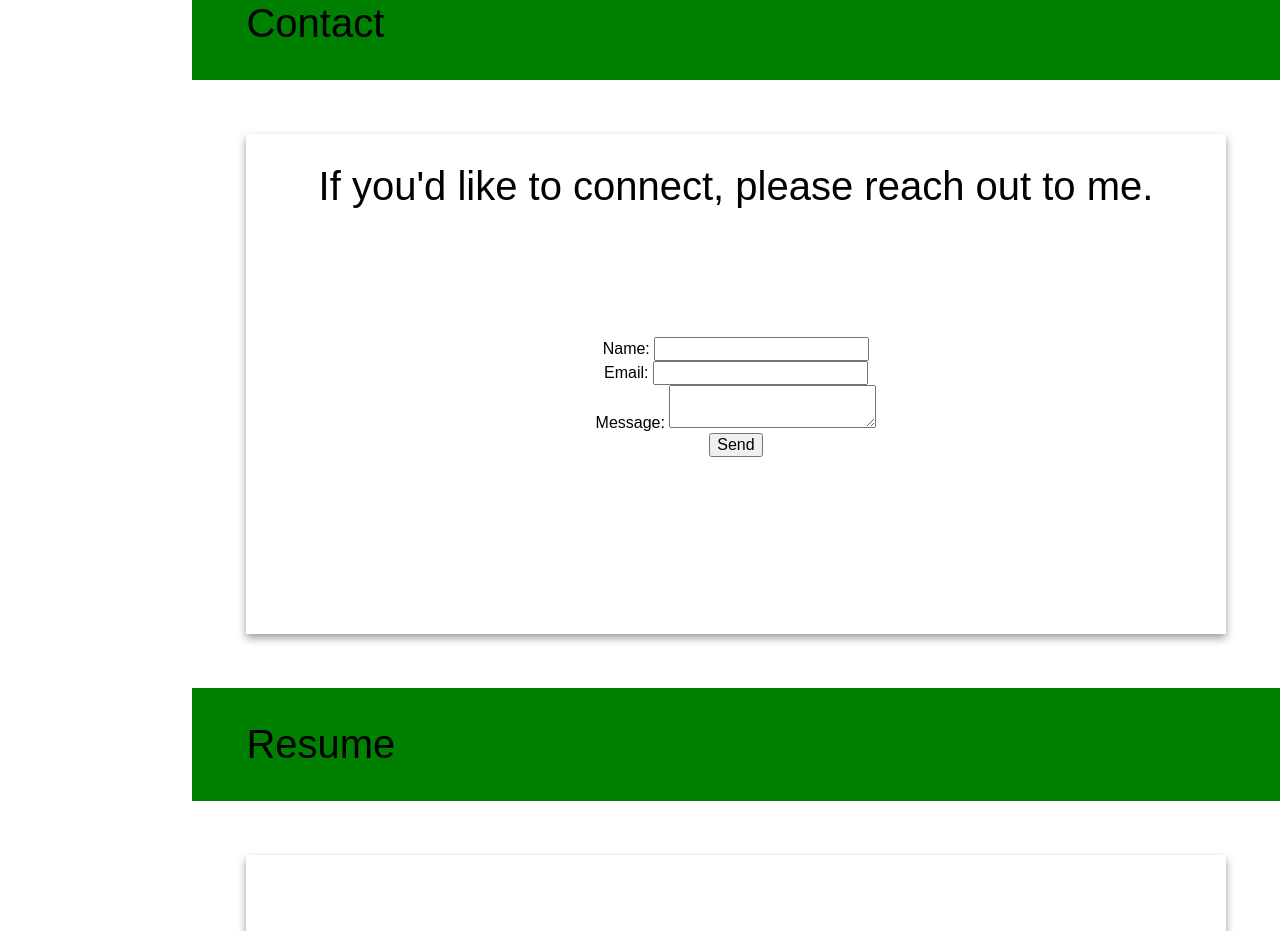
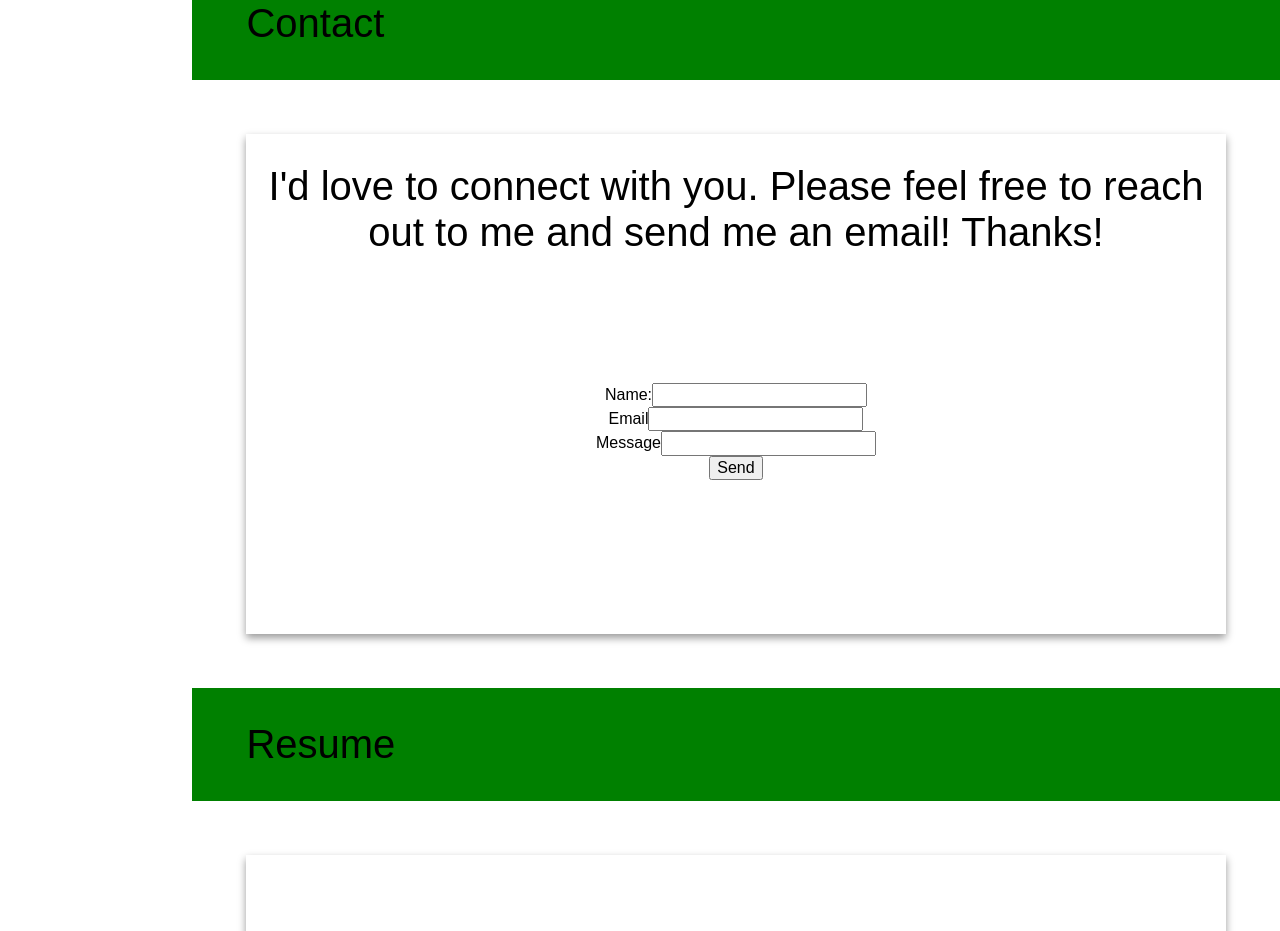
Before and after one commit to briansai/portfolio, a React app: page / in a window 1280 px wide. Shown: the part 3640-4571 px from the top of the page. Built offline with nearby package versions, Linux system fonts and the light colour scheme; the HTML template or start-up script is replaced by a standard one.

Commit message:
Implemented basic setup for contact email.

```diff
--- a/client/src/constants/constants.jsx
+++ b/client/src/constants/constants.jsx
@@ -1,4 +1,4 @@
-export const categories = [
+export const navCategories = [
   { item: 'About',
     icon: 'person',
   },
@@ -21,3 +21,9 @@ export const categories = [
     icon: 'list_alt',
   }
 ];
+
+export const emailItems = () => [
+  { name: 'Name' },
+  { email: 'Email' },
+  { message: 'Message' },
+]
--- a/client/src/pages/Main/Main.jsx
+++ b/client/src/pages/Main/Main.jsx
@@ -1,5 +1,5 @@
 import React, { Component, Fragment } from 'react';
-import { categories } from '../../constants/constants.jsx';
+import { navCategories, emailItems } from '../../constants/constants.jsx';
 import './Main.scss';
 
 export default class Main extends Component {
@@ -13,36 +13,59 @@ export default class Main extends Component {
     }
   }
 
-  handleName = e => {
-    this.setState({ nameInput: e.target.value });
+  handleInputChange = event => {
+    const { name, value } = event.target;
+
+    this.setState({ [name]: value })
   }
 
-  handleEmail = e => {
-    this.setState({ emailInput: e.target.value });
-  }
-
-  handleMessage = e => {
-    this.setState({ messageInput: e.target.value });
+  handleSubmit = event => {
+    const { nameInput, emailInput, messageInput } = this.state
+    console.log(nameInput, emailInput,  messageInput);
   }
 
   renderDescription = item => {
     if (item === 'Contact') {
+      const inputs = [
+        {
+          text: 'Name:',
+          name: 'nameInput',
+        },
+        {
+          text: 'Email',
+          name: 'emailInput',
+        },
+        {
+          text: 'Message',
+          name: 'messageInput',
+        }
+      ]
+
       return (
         <Fragment>
           <div className="contact-description">
-            If you'd like to connect, please reach out to me.
+            I'd love to connect with you. Please feel free to reach out to me and send me an email! Thanks!
           </div>
           <div className="contact-info">
-            <div>
-              Name: <input onChnage={this.handleName}/>
-            </div>
-            <div>
-              Email: <input onChange={this.handleEmail}/>
-            </div>
-            <div>
-              Message: <textarea onChange={this.handleMessage}/>
-            </div>
-            <button>Send</button>
+            <form>
+              {inputs.map(input => {
+                const { text, name } = input;
+                return (
+                  <Fragment>
+                    <label>
+                      {text}
+                      <input
+                        type="text"
+                        name={name}
+                        onChange={this.handleInputChange}
+                      />
+                    </label>
+                    <br />
+                  </Fragment>
+                )
+              })}
+              <button onClick={this.handleSubmit}>Send</button>
+            </form>
           </div>
         </Fragment>
       )
@@ -54,7 +77,7 @@ export default class Main extends Component {
       <Fragment>
         <div className="main-container">
           <div className="main-categories">
-            {categories.map(category => {
+            {navCategories.map(category => {
               const { item } = category;
               return (
                 <Fragment>
--- a/client/src/pages/Main/Main.scss
+++ b/client/src/pages/Main/Main.scss
@@ -27,6 +27,12 @@
 
         .contact-info {
           padding: 13%;
+
+          .message-input {
+            input {
+              height: 160px;
+            }
+          }
         }
       }
 
--- a/client/src/pages/Nav/Nav.jsx
+++ b/client/src/pages/Nav/Nav.jsx
@@ -1,5 +1,5 @@
 import React, { Component, Fragment } from 'react';
-import { categories } from '../../constants/constants.jsx';
+import { navCategories } from '../../constants/constants.jsx';
 import './Nav.scss';
 
 export default class Nav extends Component {
@@ -16,7 +16,7 @@ export default class Nav extends Component {
             </div>
           </div>
           <div>
-            {categories.map(category => {
+            {navCategories.map(category => {
               const { item, icon } = category;
               return (
                 <Fragment>
```
Also changed, not shown: 2 other files (tests, documents, lock files or other folders).
